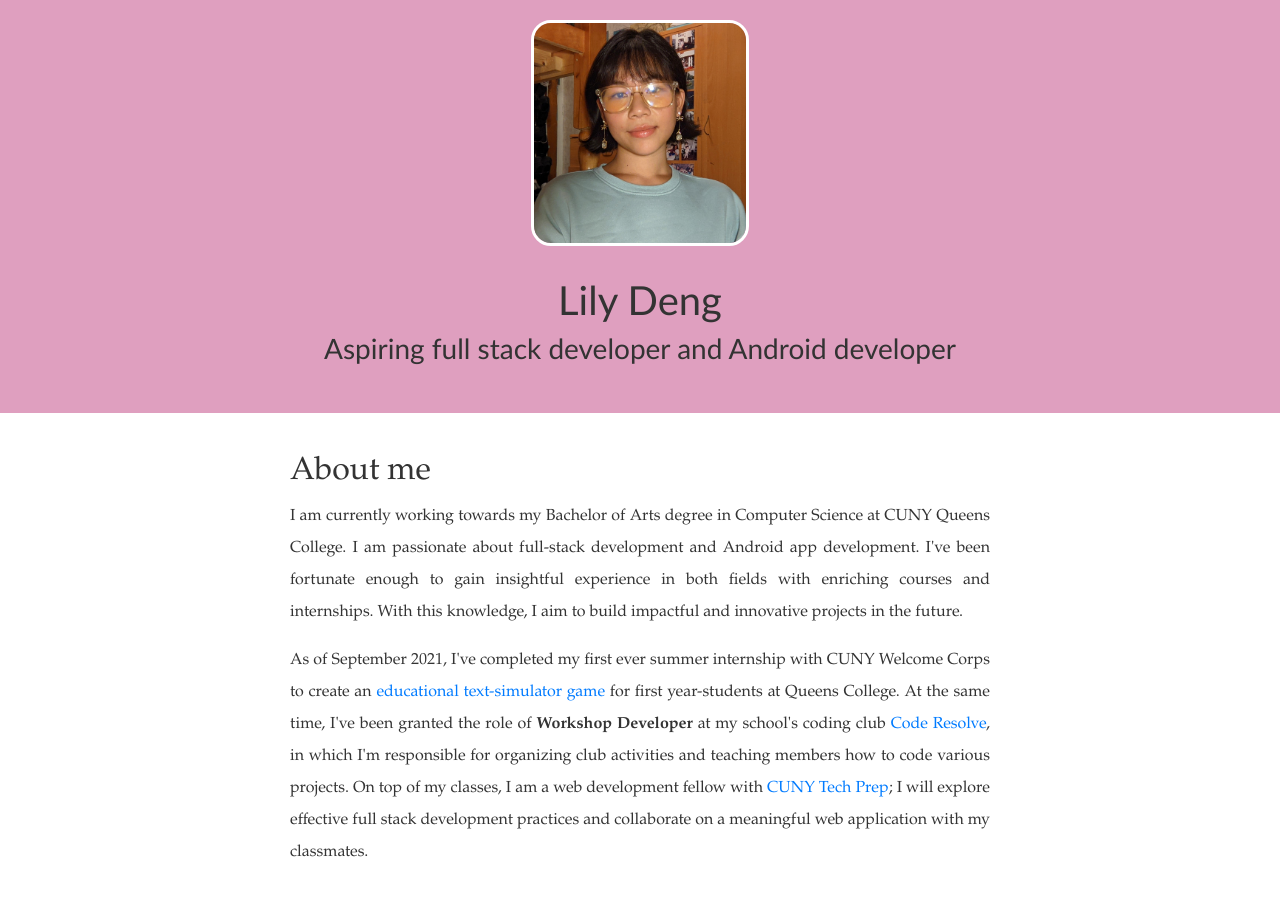
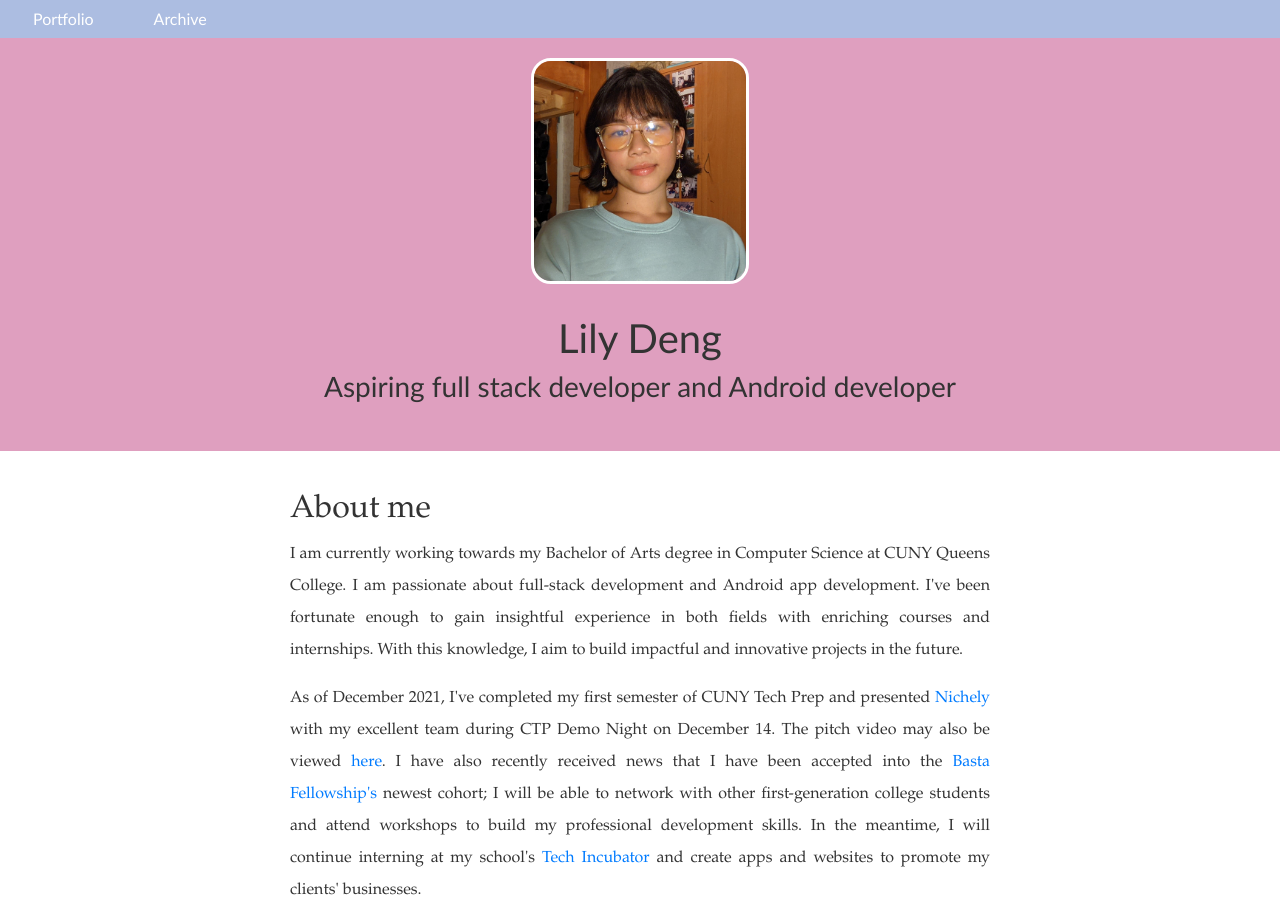
Before and after one commit to lilysashad/lilysashad.github.io, a plain HTML site: page index.html in a window 1280 px wide. Shown: the top 909 px of the page. Drawn offline with nearby package versions, Linux system fonts and the light colour scheme.

Commit message:
Updating pictures, adding Nichely, and creating new Archive page

```diff
--- /dev/null
+++ b/archive_style.css
@@ -0,0 +1,120 @@
+body{
+
+    display:block;
+
+    text-align:center;
+
+    margin:auto;
+
+}
+
+header{
+
+    text-align:center;
+
+    color:#333333;
+
+    font-family: 'Gill Sans', 'Helvetica';
+
+    margin-bottom:40px;
+
+    background-color: #df9fbf;
+
+    padding-bottom:40px;
+
+}
+
+
+.nav{
+
+    background: rgba(128, 217, 255, 0.536);
+
+    padding: 3px;
+
+}
+
+.nav-li{
+
+    display: inline;
+
+    padding: 0px 30px 0px 30px;
+
+    font-size: 16px;
+
+}
+
+.nav-text{
+
+    color: white;
+
+}
+
+#portrait{
+
+    width: 17%;
+
+    margin:20px 0px 30px 0px;
+
+    border:3px solid white;
+
+    border-radius:20px;
+
+}
+
+.archived-posts{
+
+    width:700px;
+
+    margin: auto;
+
+    font-family:'Baskerville', 'Garamond';
+
+    line-height: 2rem;
+
+    padding-bottom:30px;
+
+    text-align:justify;
+
+    color:#333333;
+
+}
+
+#date{
+
+    font-weight: bold;
+
+}
+
+.projects{
+
+    width:700px;
+
+    font-family:'Baskerville', 'Garamond';
+
+    margin:auto;
+
+    text-align: left;
+
+    padding-bottom:50px;
+
+}
+
+@media (max-width: 992px) {
+
+    #portrait{
+
+        width:30%;
+
+    }
+
+    .archived-posts{
+
+        width:fit-content;
+
+        align-items: center;
+
+        text-align: center;
+
+    }
+
+}
--- a/index.html
+++ b/index.html
@@ -14,6 +14,14 @@
     <body>
 
         <header>
+
+            <ul class="nav">
+
+                <li class="nav-li"><a class="nav-text" href="index.html">Portfolio</a></li>
+
+                <li class="nav-li"><a class="nav-text" href="archive.html">Archive</a></li>
+
+            </ul>
 
             <img src="images/portrait.jpg" id="portrait">
 
@@ -35,13 +43,11 @@
             projects in the future.
             </p>
 
-            <p>As of September 2021, I've completed my first ever summer internship with CUNY Welcome Corps
-                to create an <a href="http://fye.qc.cuny.edu/fye-simulator-game/" target="_blank">educational text-simulator game</a> for first year-students at Queens College. At the
-                same time, I've been granted the role of <strong>Workshop Developer</strong> at my school's coding club
-                <a href="https://rsqc.github.io/" target="_blank">Code Resolve</a>, in which I'm responsible for
-                organizing club activities and teaching members how to code various projects.
-                On top of my classes, I am a web development fellow with <a href="https://cunytechprep.nyc/" target="_blank">CUNY Tech Prep</a>;
-                I will explore effective full stack development practices and collaborate on a meaningful web application with my classmates.
+            <p>As of December 2021, I've completed my first semester of CUNY Tech Prep and presented <a href="http://nichely.herokuapp.com/" target="_blank">Nichely</a>
+                with my excellent team during CTP Demo Night on December 14. The pitch video may also be viewed <a href="https://www.youtube.com/watch?v=LimZ11f0-iA" target="_blank">here</a>.
+                I have also recently received news that I have been accepted into the <a href="https://projectbasta.com/students/" target="_blank">Basta Fellowship's</a> newest cohort; I
+                will be able to network with other first-generation college students and attend workshops to build my professional development skills. In the meantime, I will continue
+                interning at my school's <a href="https://techincubatorqc.com/" target="_blank">Tech Incubator</a> and create apps and websites to promote my clients' businesses.
                 </p>
 
         </div>
@@ -146,14 +152,14 @@
 
                     <div class="col-lg-4" style="width:auto;">
 
-                        <img src="images/bullet journal_logo.png" class="project-logo" alt="Bullet Journal app"></a>
+                        <img src="images/nichely_logo.png" class="project-logo" alt="Nichely application logo"></a>
 
                         <div class="show-description">
 
-                            <a href="https://github.com/lilysashad/Bullet_Journal_2020" target="_blank">
+                            <a href="https://github.com/lilysashad/Nichely-CPT" target="_blank">
 
-                                <p>Bullet Journal<br />
-                                <small>A daily habits and to-do list Android app; utilizes SQL database and Google Calendar to store user information</small></p>
+                                <p>Nichely<br />
+                                <small>A social networking website that allows users to host local social events for a niche interest; built with React and Node.js for my CTP project</small></p>
 
                         </a>
 
--- a/style.css
+++ b/style.css
@@ -21,6 +21,30 @@ header{
     background-color: #df9fbf;
 
     padding-bottom:40px;
+
+}
+
+.nav{
+
+    background: rgba(128, 217, 255, 0.536);
+
+    padding: 3px;
+
+}
+
+.nav-li{
+
+    display: inline;
+
+    padding: 0px 30px 0px 30px;
+
+    font-size: 16px;
+
+}
+
+.nav-text{
+
+    color: white;
 
 }
 
```
Also changed, not shown: archive.html (added, +51 -0 lines), images/bullet journal_logo.png (deleted), images/first year_logo.png, images/flixster_emoji.png, images/instagram_logo.png, images/nichely_logo.png (added), images/twitter_logo.png.
